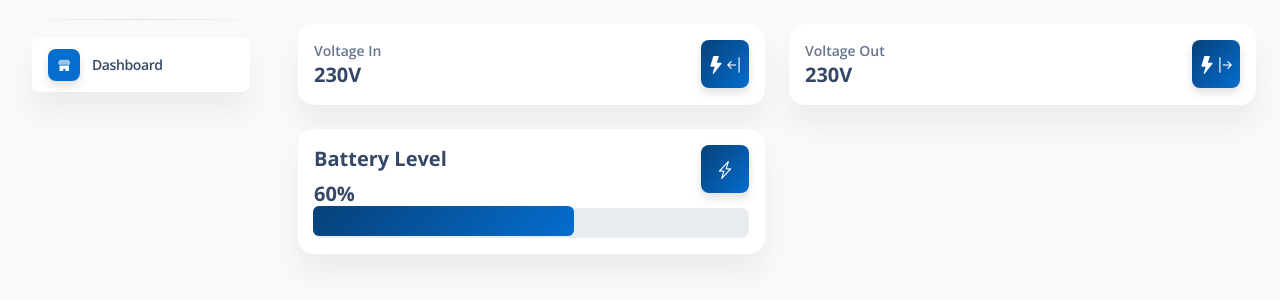
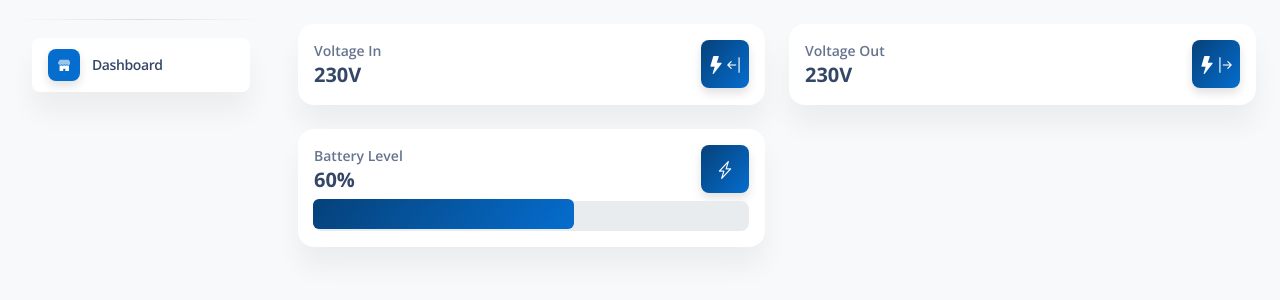
Before and after one commit to izmeera2000/RackPowerIOTMonitor, a PHP site: page / in a window 1280 px wide. Shown: the part 75-375 px from the top of the page. Run offline with PHP 8.4, Linux system fonts and the light colour scheme; some libraries are stand-ins or nearby versions.

Commit message:
asdas
dasdas

```diff
--- a/index.php
+++ b/index.php
@@ -84,8 +84,8 @@
                     <div class="row">
                       <div class="col-8">
 
-                        <h5 class="font-weight-bolder">Battery Level</h5>
-                        <h5 class="font-weight-bolder mb-0">
+                      <p class="text-sm mb-0 text-capitalize font-weight-bold">Battery Level</p>
+                        <h5 class="font-weight-bolder">
                           60%
                         </h5>
                       </div>
```
